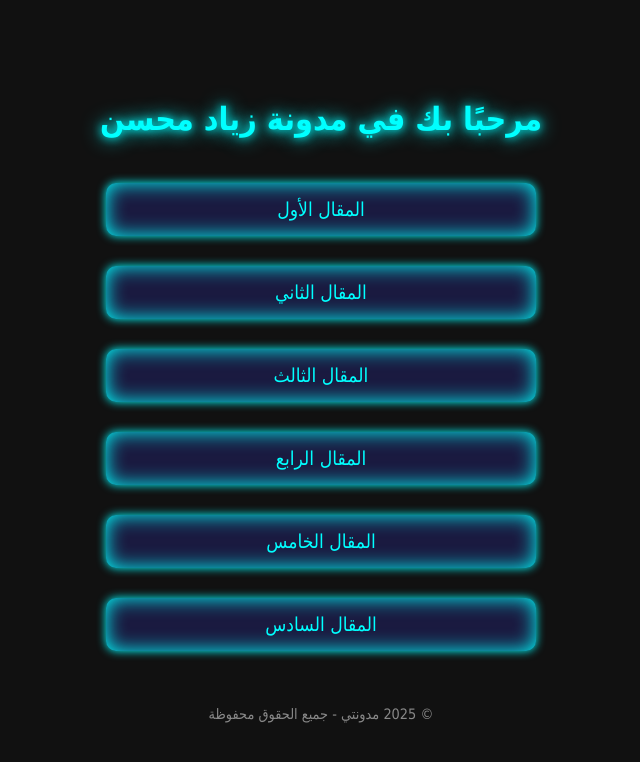
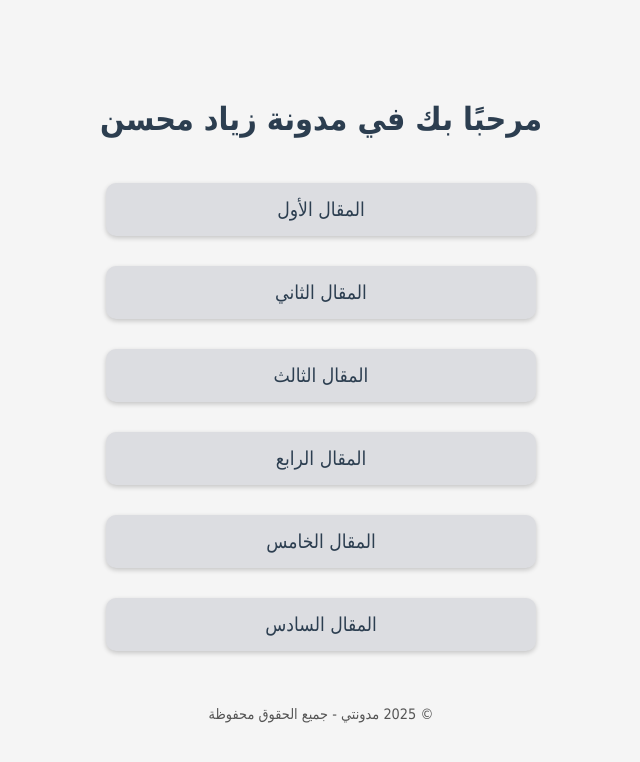
Before and after one commit to ziadmo7sen/MyBlog, a plain HTML site: page index.html in a window 1280 px wide. Shown: the whole page, without its empty margins (319-959 px from the left). Drawn offline with Linux system fonts and the light colour scheme.

Commit message:
Update index.html

```diff
--- a/index.html
+++ b/index.html
@@ -9,8 +9,8 @@
       margin: 0;
       padding: 0;
       font-family: "Tahoma", sans-serif;
-      background: #111;
-      color: #0ff;
+      background: #f5f5f5; /* لون خلفية هادئ */
+      color: #333; /* لون نص مريح */
       display: flex;
       justify-content: center;
       align-items: center;
@@ -21,8 +21,7 @@
     h1 {
       font-size: 2em;
       text-align: center;
-      color: #0ff;
-      text-shadow: 0 0 10px #0ff, 0 0 20px #0ff;
+      color: #2c3e50; /* لون هادئ للرأسية */
       margin-bottom: 30px;
     }
 
@@ -33,24 +32,25 @@
       margin: 15px auto;
       padding: 15px;
       text-align: center;
-      background: #1a1a40;
-      color: #0ff;
+      background: #dcdde1; /* لون زر هادئ */
+      color: #2c3e50; /* لون نص الزر */
       font-size: 1.2em;
       border-radius: 10px;
       text-decoration: none;
-      box-shadow: 0 0 10px #0ff, 0 0 20px #0ff inset;
-      transition: transform 0.2s ease, box-shadow 0.2s ease;
+      box-shadow: 0 2px 5px rgba(0,0,0,0.2);
+      transition: transform 0.2s ease, box-shadow 0.2s ease, background 0.2s ease;
     }
 
     .btn:hover {
       transform: scale(1.05);
-      box-shadow: 0 0 20px #0ff, 0 0 40px #0ff inset;
+      box-shadow: 0 4px 10px rgba(0,0,0,0.3);
+      background: #cfd1d5; /* تأثير هادئ عند المرور */
     }
 
     footer {
       margin-top: 40px;
       font-size: 0.9em;
-      color: #888;
+      color: #555; /* لون نص الفوتر */
     }
   </style>
 </head>
@@ -66,4 +66,5 @@
 
   <footer>© 2025 مدونتي - جميع الحقوق محفوظة</footer>
 
-</body></html>
+</body>
+</html>
```
